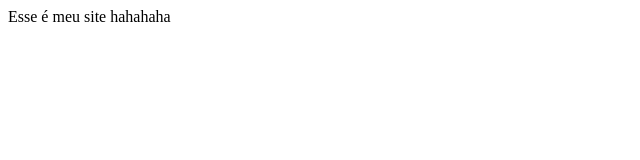
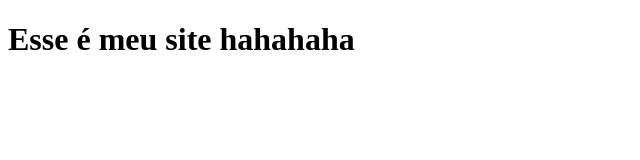
Before and after one commit to docarmoj/site, a plain HTML site: page index.html in a window 1280 px wide. Shown: the whole page, without its empty margins (0-640 px from the left). Drawn offline with Linux system fonts and the light colour scheme.

Commit message:
Inclusão do título

```diff
--- a/index.html
+++ b/index.html
@@ -5,6 +5,6 @@
 <title> Meu Site </title>
 </head>
 <body>
-Esse é meu site hahahaha
+	<h1>Esse é meu site hahahaha</h1>
 </body>
 </html>
```
